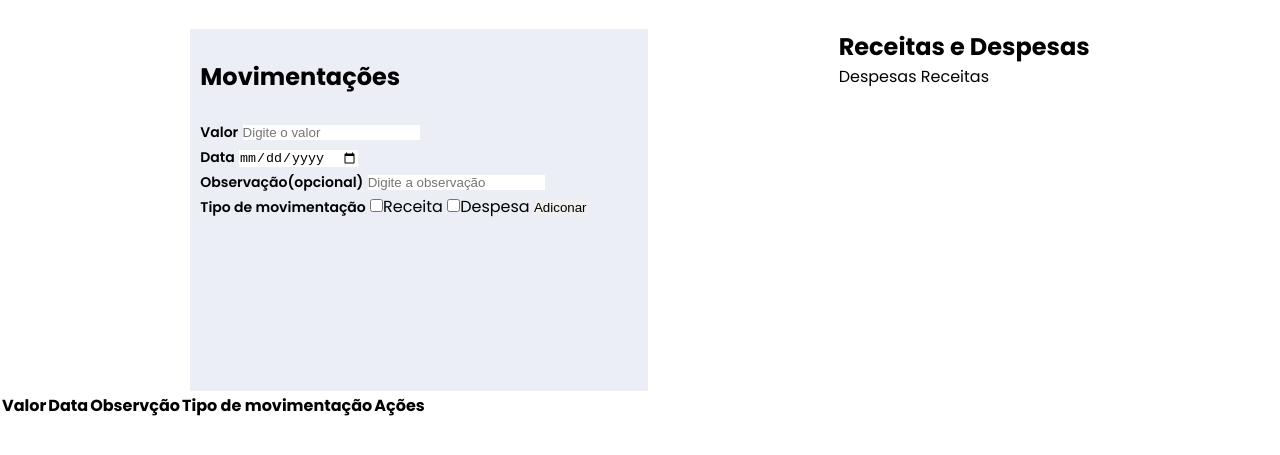
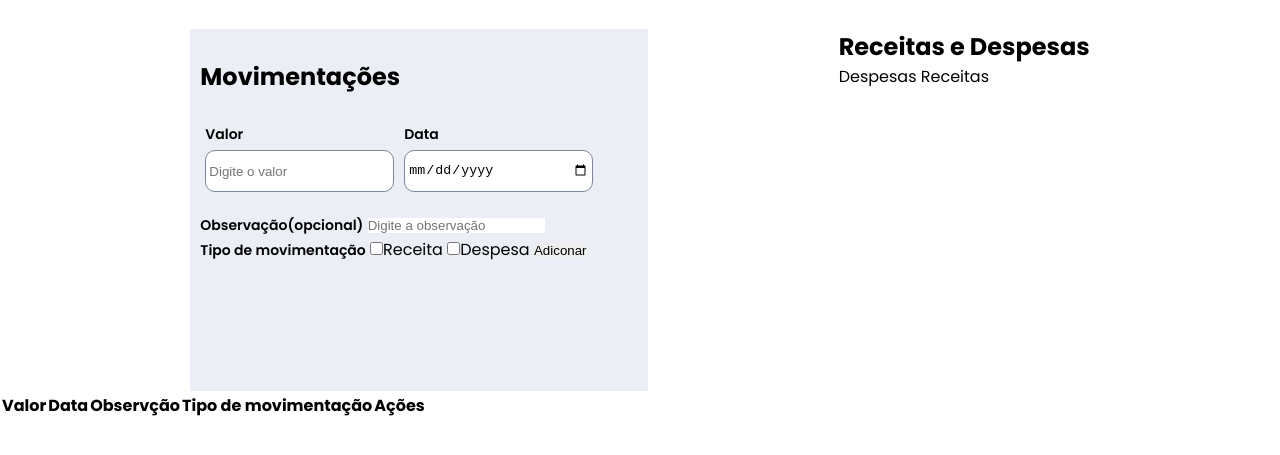
Before and after one commit to tobiasramos/controle-caixa, a plain HTML site: page index.html in a window 1280 px wide. Shown: the part 81-536 px from the top of the page. Drawn offline with Linux system fonts and the light colour scheme.

Commit message:
Esilizando a primeira classe filha de movimentos, a amountDate junto com suas classes filhas

```diff
--- a/src/css/style.css
+++ b/src/css/style.css
@@ -38,3 +38,28 @@ h1, h2 {
     font-size: 14px;
     font-weight: 600;
 }
+
+.movements .amountDate {
+    display: flex;
+    padding: 5px;
+    margin-bottom: 15px;
+}
+
+.amountDate .amount {
+    margin-right: 10px;
+}
+
+.amountDate .amount label,
+.amountDate .date label {
+    display: block;
+    margin-bottom: 5px;
+}
+
+.amountDate .amount input,
+.amountDate .date input {
+    width: 189px;
+    height: 42px;
+    padding: 3px;
+    border: 1px solid #7A869A;
+    border-radius: 10px;
+}
```
